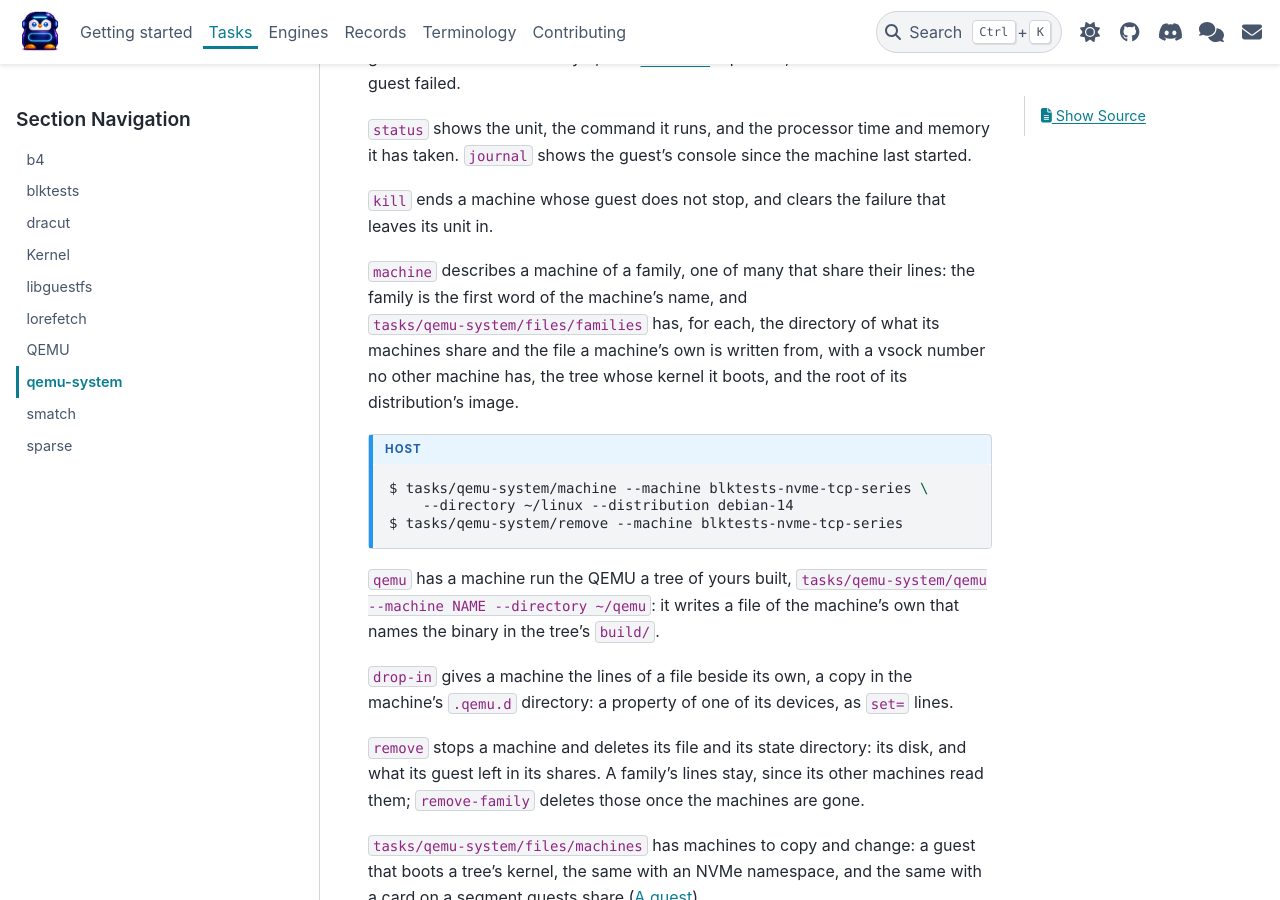
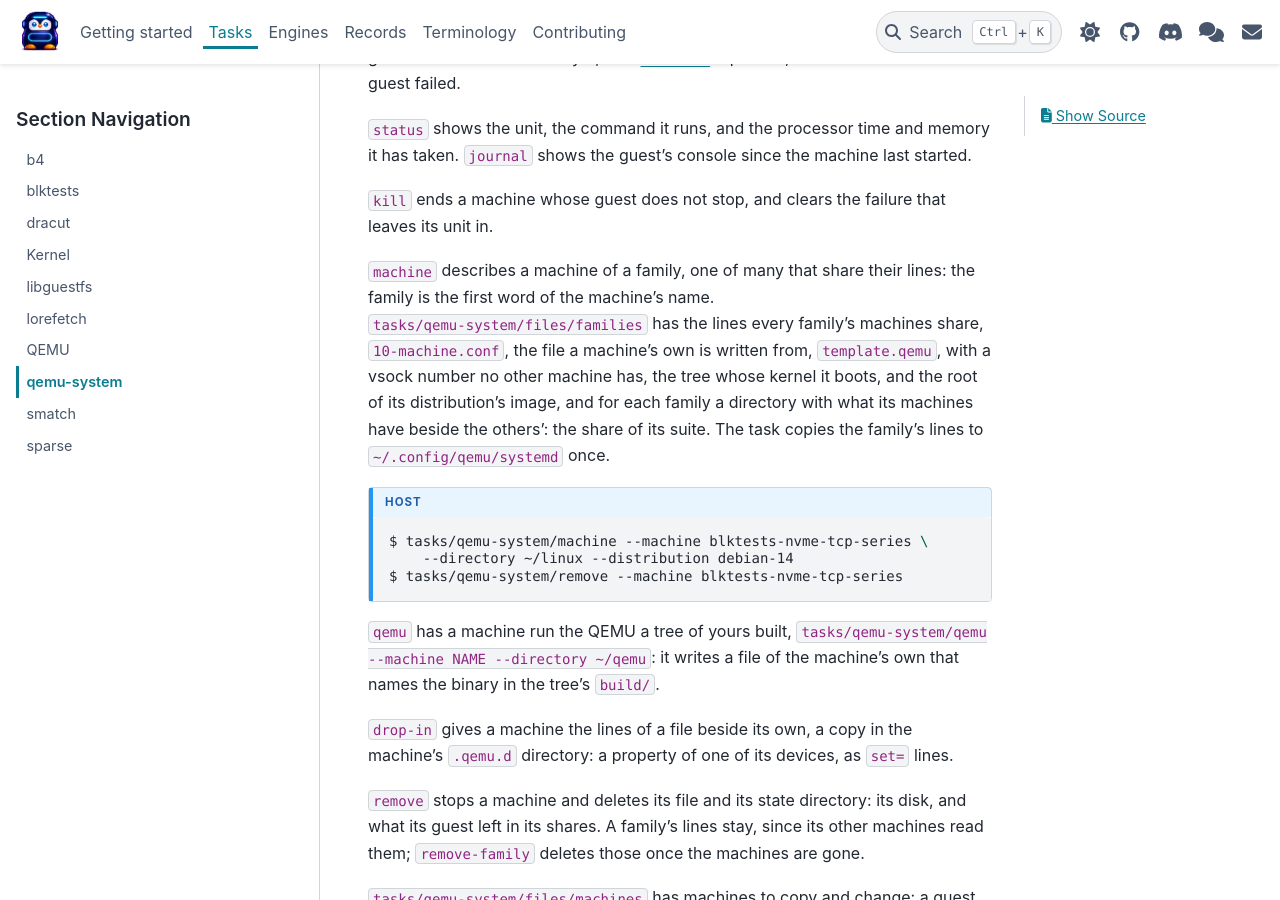
Before and after one commit to linux-kdevops/kdevops-ng, a Sphinx documentation site: the page built from docs/tasks/qemu-system.rst, in a window 1280 px wide and 900 px high, scrolled down 597 px. Built offline with Sphinx 7.4.7 and the PyData theme 0.15.4, drawn with Linux system fonts in a browser that asks for light colours.

Commit message:
qemu-system: keep what every suite's machines share once
A machine for fio needs the blktests family's file but for the tag and
directory of its share. Copying the 60 lines would have two files to
keep alike, so the file and the template move up to families/ and each
family keeps only its share, in 05-share.conf: it sorts before the
common file, which keeps the share ahead of the home share as before.
The task copies the common file into the family's directory.

The generated units of blktests-nvme-tcp-series and blktests-block-base
are identical to the ones before, as qemu-system-generator --dryrun
prints them. A family directory made before this change has the whole
file in 10-machine.conf and would get the share twice: remove-family
it first.

The MAM drop-in moves to files/drop-ins, where either family's
machine finds it.

Signed-off-by: Daniel Gomez <da.gomez@kernel.org>

```diff
--- a/docs/tasks/qemu-system.rst
+++ b/docs/tasks/qemu-system.rst
@@ -43,11 +43,13 @@ stop, and clears the failure that leaves its unit in.
 
 :src:`machine <tasks/qemu-system/machine>` describes a machine of a
 family, one of many that share their lines: the family is the first
-word of the machine's name, and :src:`tasks/qemu-system/files/families`
-has, for each, the directory of what its machines share and the file a
-machine's own is written from, with a vsock number no other machine
-has, the tree whose kernel it boots, and the root of its
-distribution's image.
+word of the machine's name. :src:`tasks/qemu-system/files/families`
+has the lines every family's machines share, ``10-machine.conf``, the
+file a machine's own is written from, ``template.qemu``, with a vsock
+number no other machine has, the tree whose kernel it boots, and the
+root of its distribution's image, and for each family a directory with
+what its machines have beside the others': the share of its suite. The
+task copies the family's lines to ``~/.config/qemu/systemd`` once.
 
 .. code-block:: console
    :caption: host
```
Also changed, not shown: docs/tasks/blktests.rst (+11 -8 lines), 10 other files.
